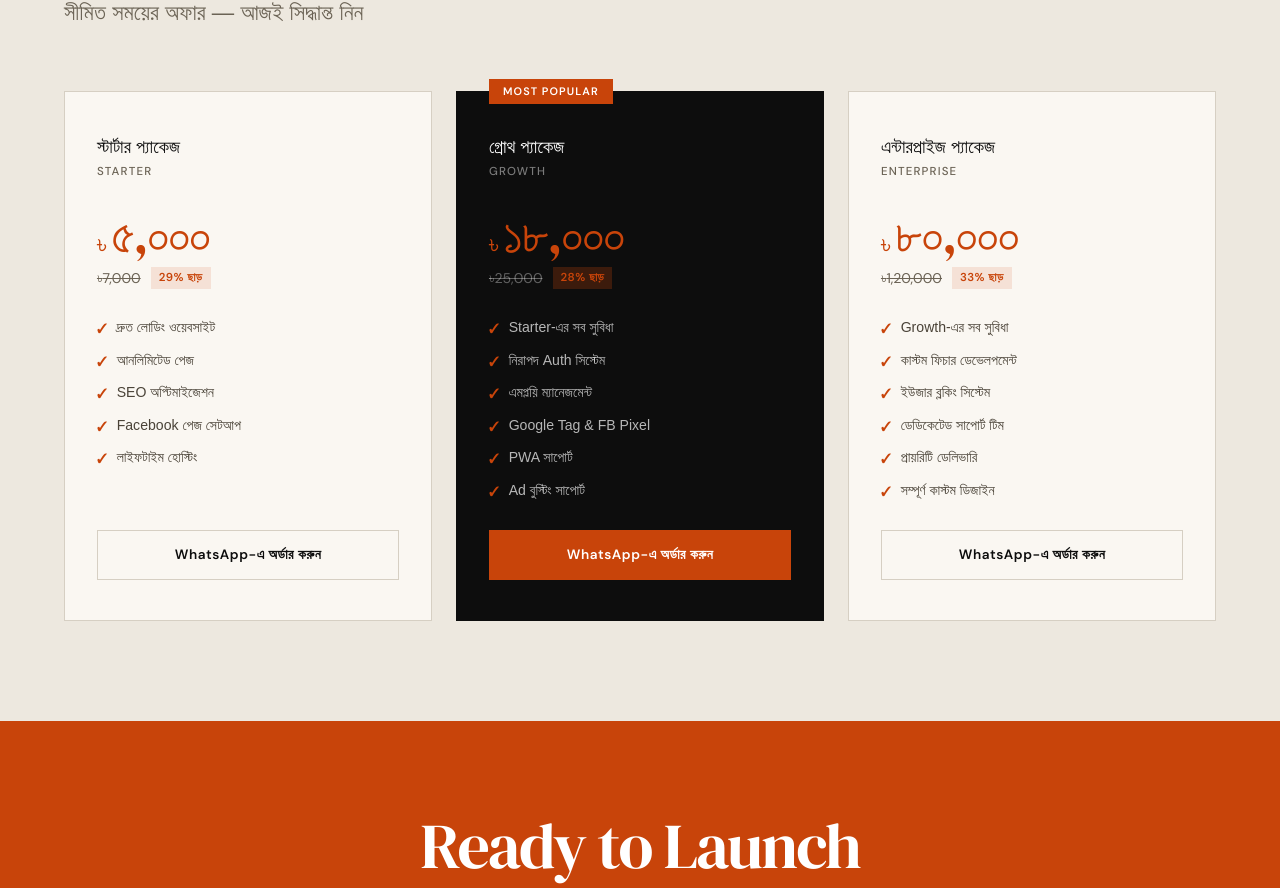
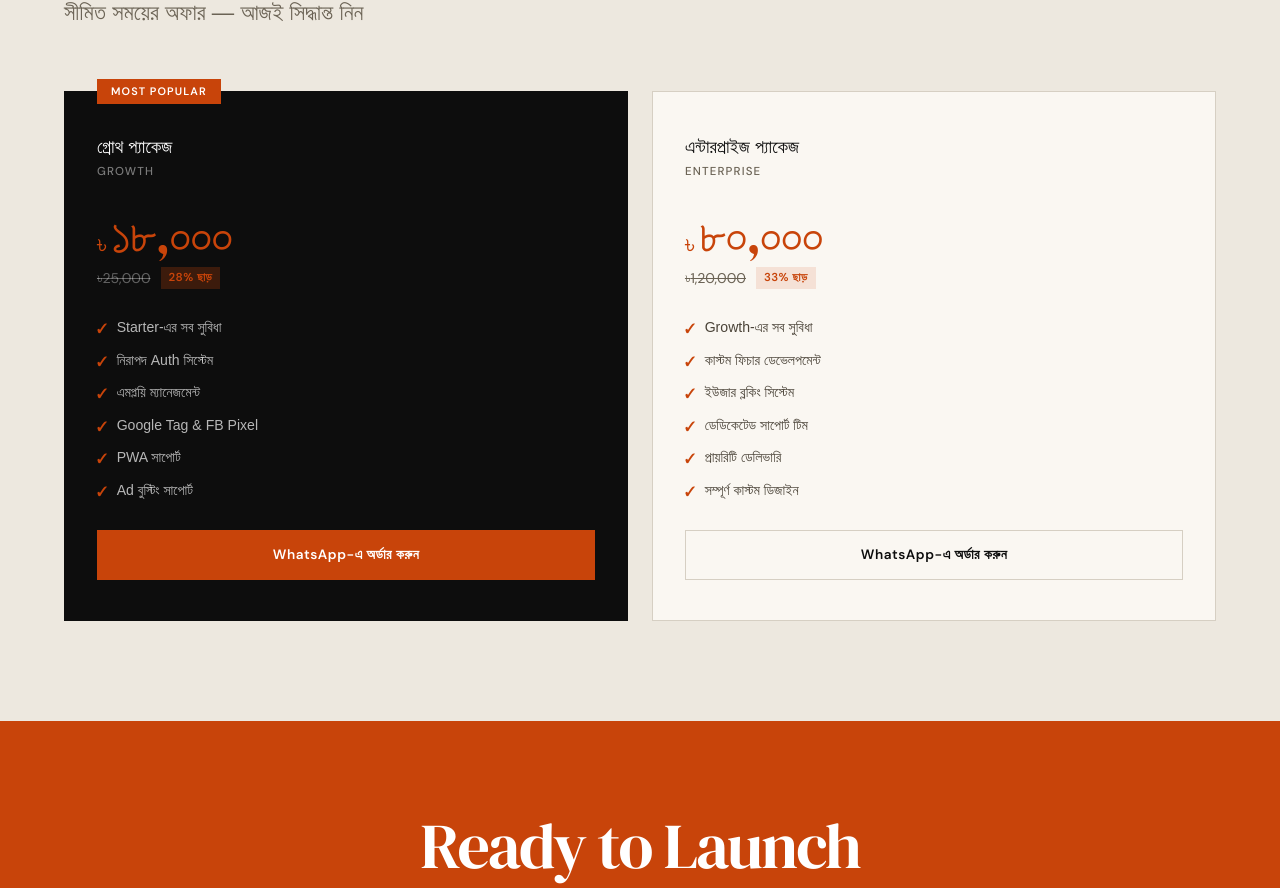
Before and after one commit to Toufiquer/tec-buzz-web-app, a Next.js app: page / in a window 1280 px wide. Shown: the part 3094-3982 px from the top of the page. Built offline with nearby package versions, Linux system fonts and the light colour scheme; a web font is replaced by a local one.

Commit message:
rm starter pack

```diff
--- a/src/app/page.tsx
+++ b/src/app/page.tsx
@@ -139,19 +139,6 @@ type PricingPlan = {
 const WHATSAPP_NUMBER = "8801607333369";
 
 const pricingPlans: PricingPlan[] = [
-  {
-    titleBn: "স্টার্টার প্যাকেজ",
-    titleEn: "Starter",
-    offerPrice: 5000,
-    realPrice: 7000,
-    features: [
-      "দ্রুত লোডিং ওয়েবসাইট",
-      "আনলিমিটেড পেজ",
-      "SEO অপ্টিমাইজেশন",
-      "Facebook পেজ সেটআপ",
-      "লাইফটাইম হোস্টিং",
-    ],
-  },
   {
     titleBn: "গ্রোথ প্যাকেজ",
     titleEn: "Growth",
```
